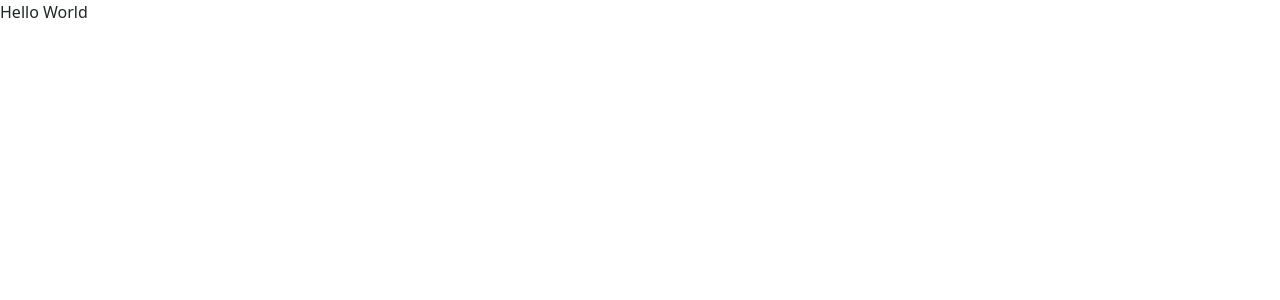
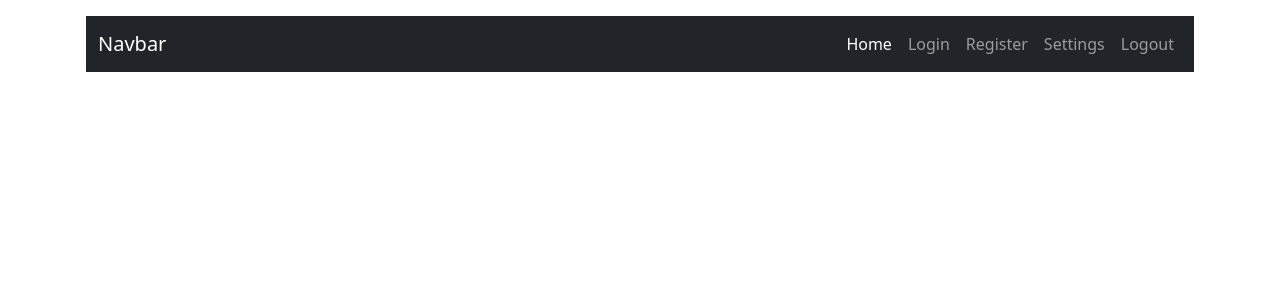
Before and after one commit to mwasifraza/portal-app, a React (Create React App) app: page / in a window 1280 px wide. Shown: the top 300 px of the page. Built offline with nearby package versions, Linux system fonts and the light colour scheme.

Commit message:
navbar add

```diff
--- a/src/App.js
+++ b/src/App.js
@@ -1,8 +1,11 @@
 import React from "react";
+import Home from "./components/Home";
 
 function App() {
   return (
-    <div>Hello World</div>
+    <>
+      <Home />
+    </>
   );
 }
 
--- /dev/null
+++ b/src/components/Home.js
@@ -0,0 +1,14 @@
+import React from 'react'
+import Header from './elements/Header'
+
+const Home = () => {
+  return (
+    <>
+    <div className="container p-3">
+      <Header />
+    </div>
+    </>
+  )
+}
+
+export default Home
--- /dev/null
+++ b/src/components/elements/Header.js
@@ -0,0 +1,37 @@
+import React from 'react'
+
+const Header = () => {
+  return (
+    <>
+        <nav class="navbar navbar-expand-lg navbar-dark bg-dark">
+        <div class="container-fluid">
+            <a class="navbar-brand" href="#">Navbar</a>
+            <button class="navbar-toggler" type="button" data-bs-toggle="collapse" data-bs-target="#navbarNav" aria-controls="navbarNav" aria-expanded="false" aria-label="Toggle navigation">
+            <span class="navbar-toggler-icon"></span>
+            </button>
+            <div class="collapse navbar-collapse" id="navbarNav">
+            <ul class="navbar-nav ms-auto">
+                <li class="nav-item">
+                <a class="nav-link active" aria-current="page" href="#">Home</a>
+                </li>
+                <li class="nav-item">
+                <a class="nav-link" href="#">Login</a>
+                </li>
+                <li class="nav-item">
+                <a class="nav-link" href="#">Register</a>
+                </li>
+                <li class="nav-item">
+                <a class="nav-link" href="#">Settings</a>
+                </li>
+                <li class="nav-item">
+                <a class="nav-link" href="#">Logout</a>
+                </li>
+            </ul>
+            </div>
+        </div>
+        </nav>
+    </>
+  )
+}
+
+export default Header
```
Also changed, not shown: src/css/style.scss (+8 -0 lines).
